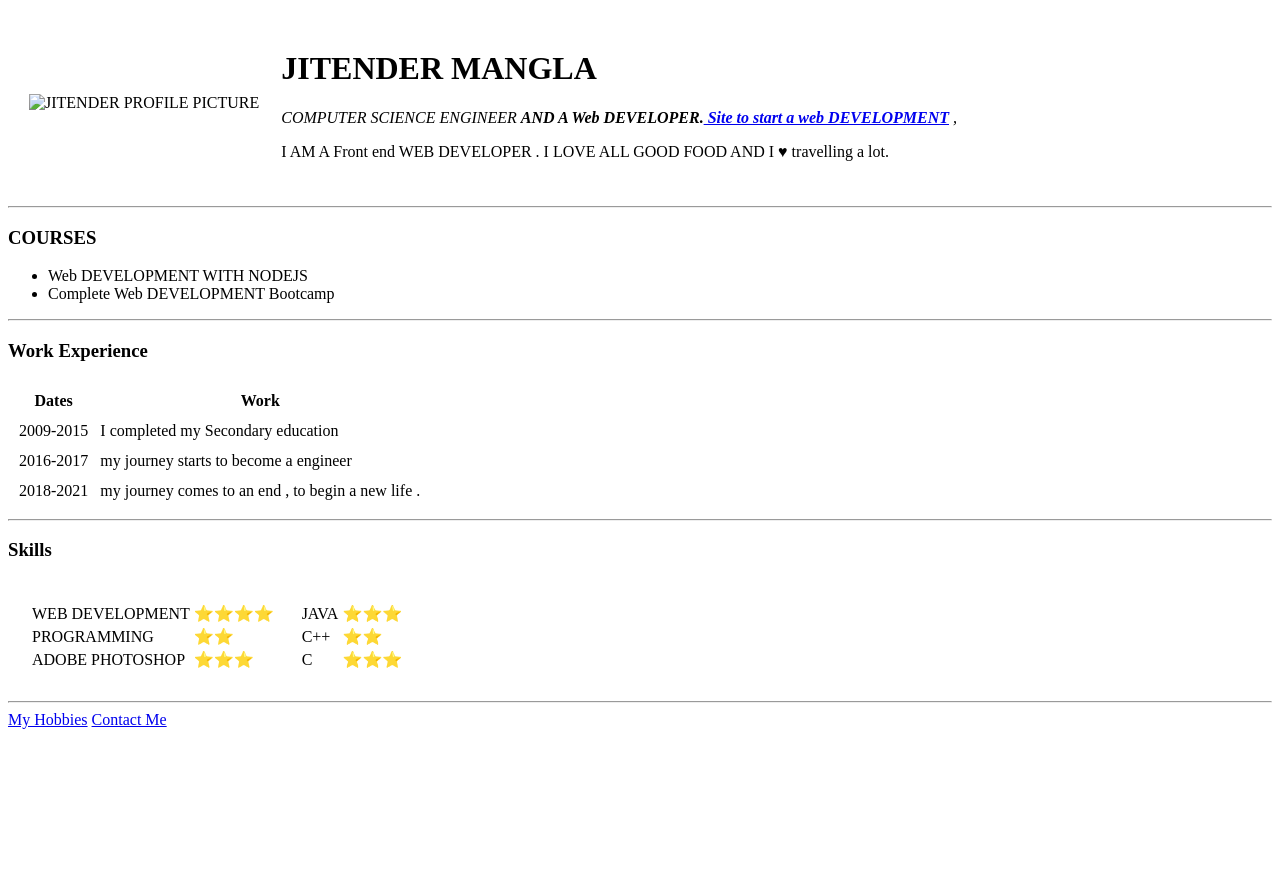
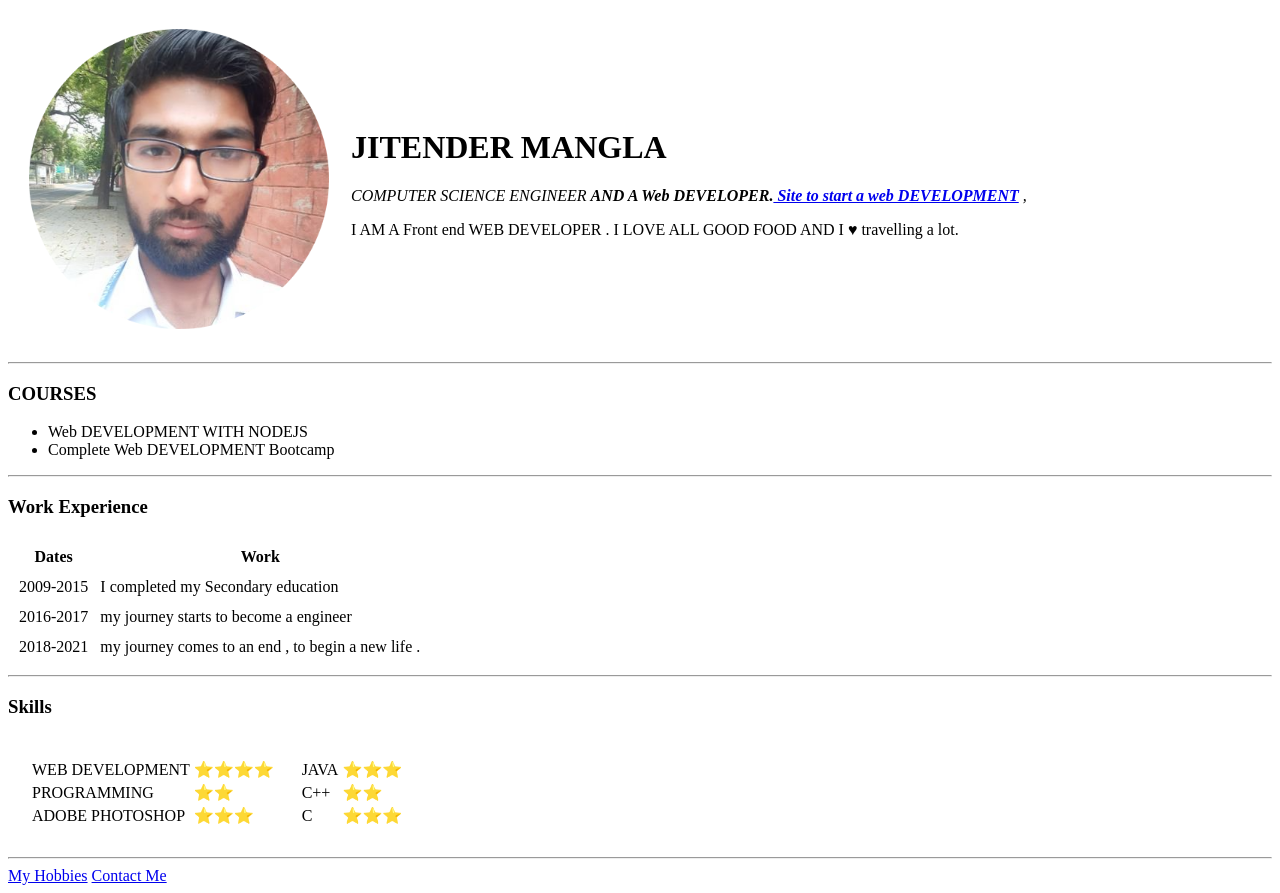
Before and after one commit to codebat890/RESUME, a plain HTML site: page index.html in a window 1280 px wide. Before the commit the page ends 800 px from the top, so only its background shows below. Drawn offline with Linux system fonts and the light colour scheme.

Commit message:
Update index.html

```diff
--- a/index.html
+++ b/index.html
@@ -9,7 +9,7 @@
 <body>
   <table cellspacing="20">
     <tr>
-      <td><img src="circle-cropped.png" alt="JITENDER PROFILE PICTURE" height="300px" width="300px"></td>
+      <td><img src="IMAGE.png" alt="JITENDER PROFILE PICTURE" height="300px" width="300px"></td>
       <td>
         <h1>JITENDER MANGLA</h1>
         <P><em>COMPUTER SCIENCE ENGINEER <strong>AND A Web DEVELOPER.<a href="https://www.w3schools.com/"> Site to start a web DEVELOPMENT</a>
```
